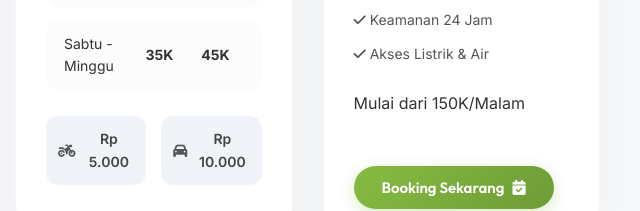
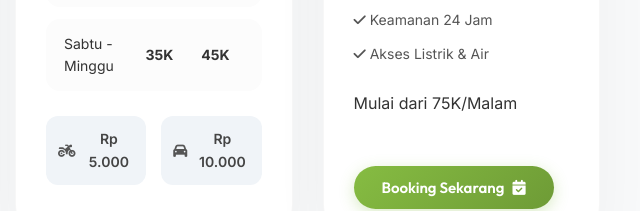
Before and after one commit to xwixz14/website-bukit-aslan, a plain HTML site: page index.html in a window 1280 px wide. Shown: the part 2112-2323 px from the top of the page, 640-1280 px from the left. Drawn offline with Linux system fonts and the light colour scheme.

Commit message:
Update camping starting price to 75K in info card

```diff
--- a/index.html
+++ b/index.html
@@ -318,7 +318,7 @@
                             <li style="list-style: none !important;"><i class="fas fa-check"></i> Keamanan 24 Jam</li>
                             <li style="list-style: none !important;"><i class="fas fa-check"></i> Akses Listrik & Air</li>
                         </ul>
-                        <div class="camping-price">Mulai dari <span>150K</span>/Malam</div>
+                        <div class="camping-price">Mulai dari <span>75K</span>/Malam</div>
                         <button class="btn btn-primary btn-booking" id="openBookingModal" style="margin-top: 50px !important;">Booking Sekarang <i class="fas fa-calendar-check"></i></button>
                     </div>
                 </div>
```
